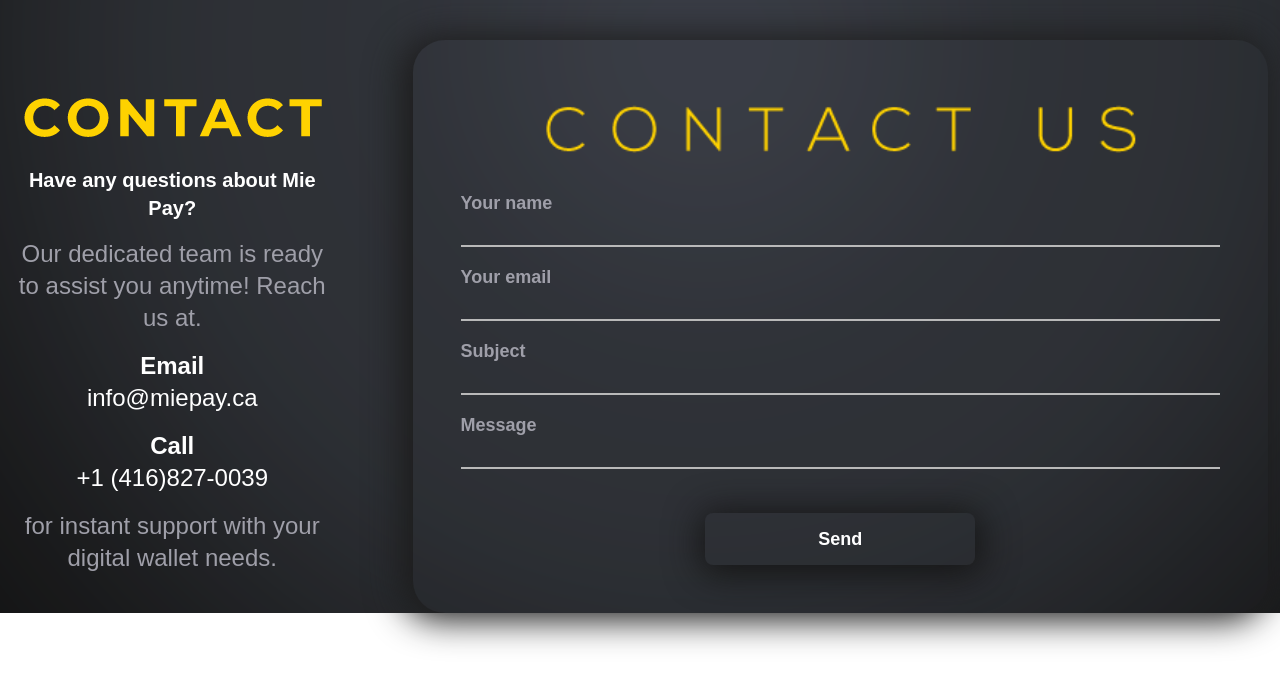
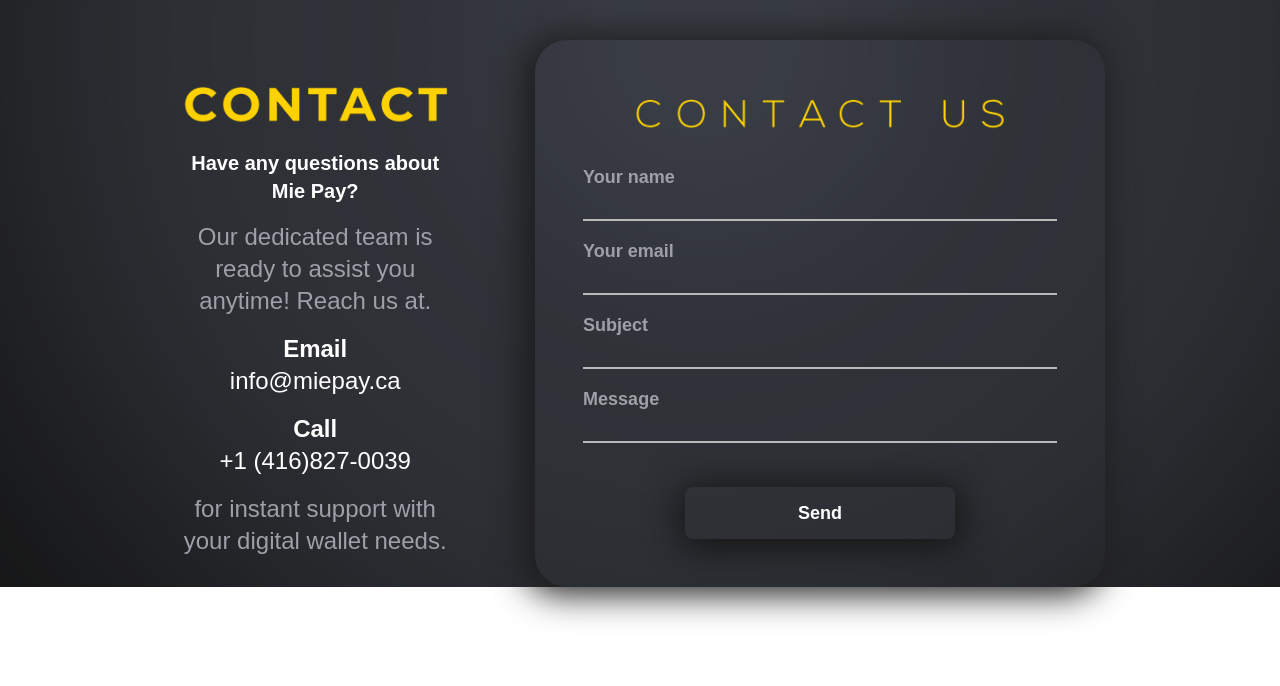
Before and after one commit to Anushka-tada/mie-pay, a Next.js app: page /contact in a window 1280 px wide. Shown: the top 686 px of the page. Built offline with nearby package versions, Linux system fonts and the light colour scheme.

Commit message:
contact section changes done

```diff
--- a/src/app/contact/contact.css
+++ b/src/app/contact/contact.css
@@ -63,5 +63,16 @@ input:focus {
     width: 80%;
 }
 .contact-sections{
-    width: 100%;
+    width: 74%;
 }
+
+@media(max-width:986px){
+    .contact-sections{
+        width: 88%;
+    }
+}
+@media(max-width:435px){
+    .contact-sections{
+        width: 100%;
+    }
+}
```
